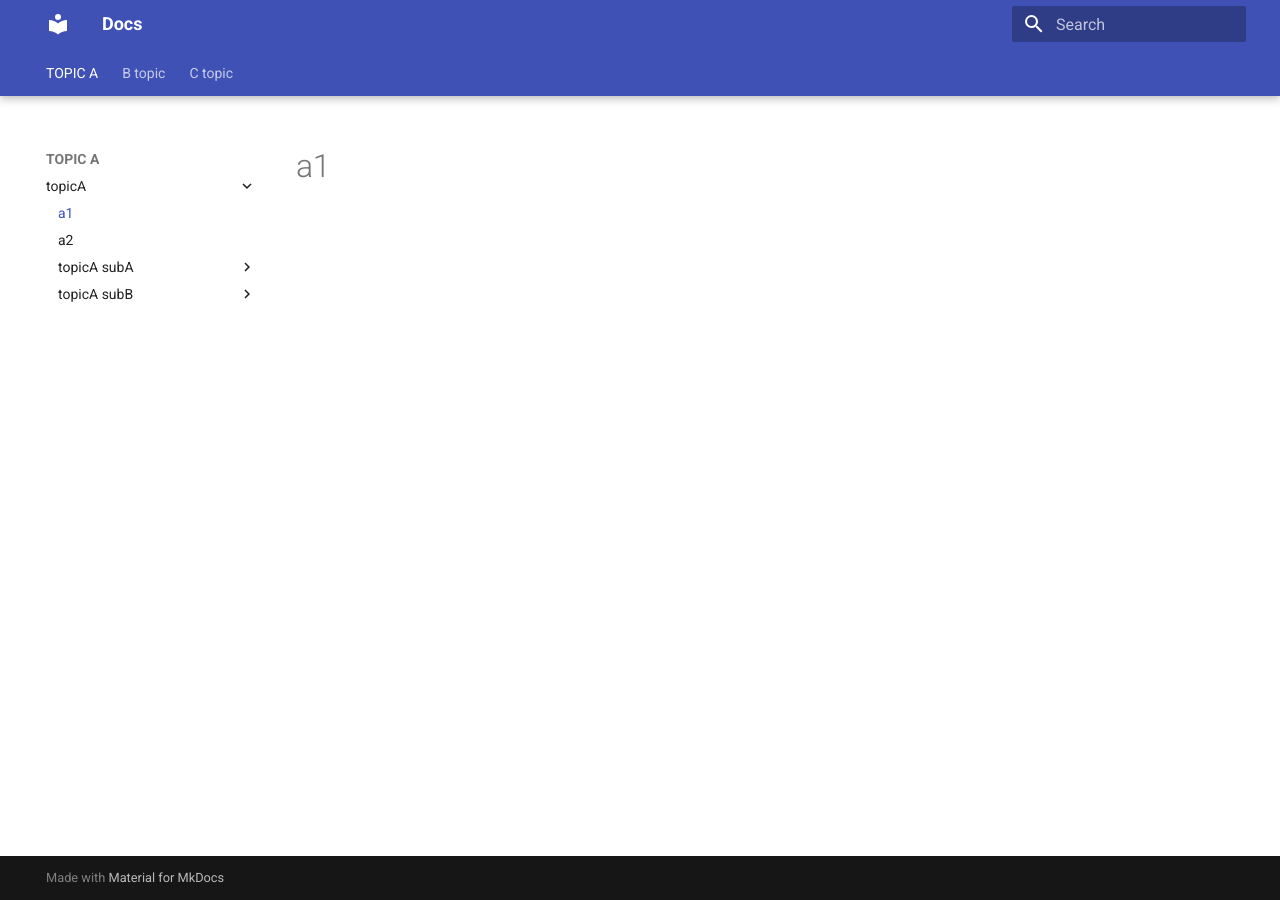
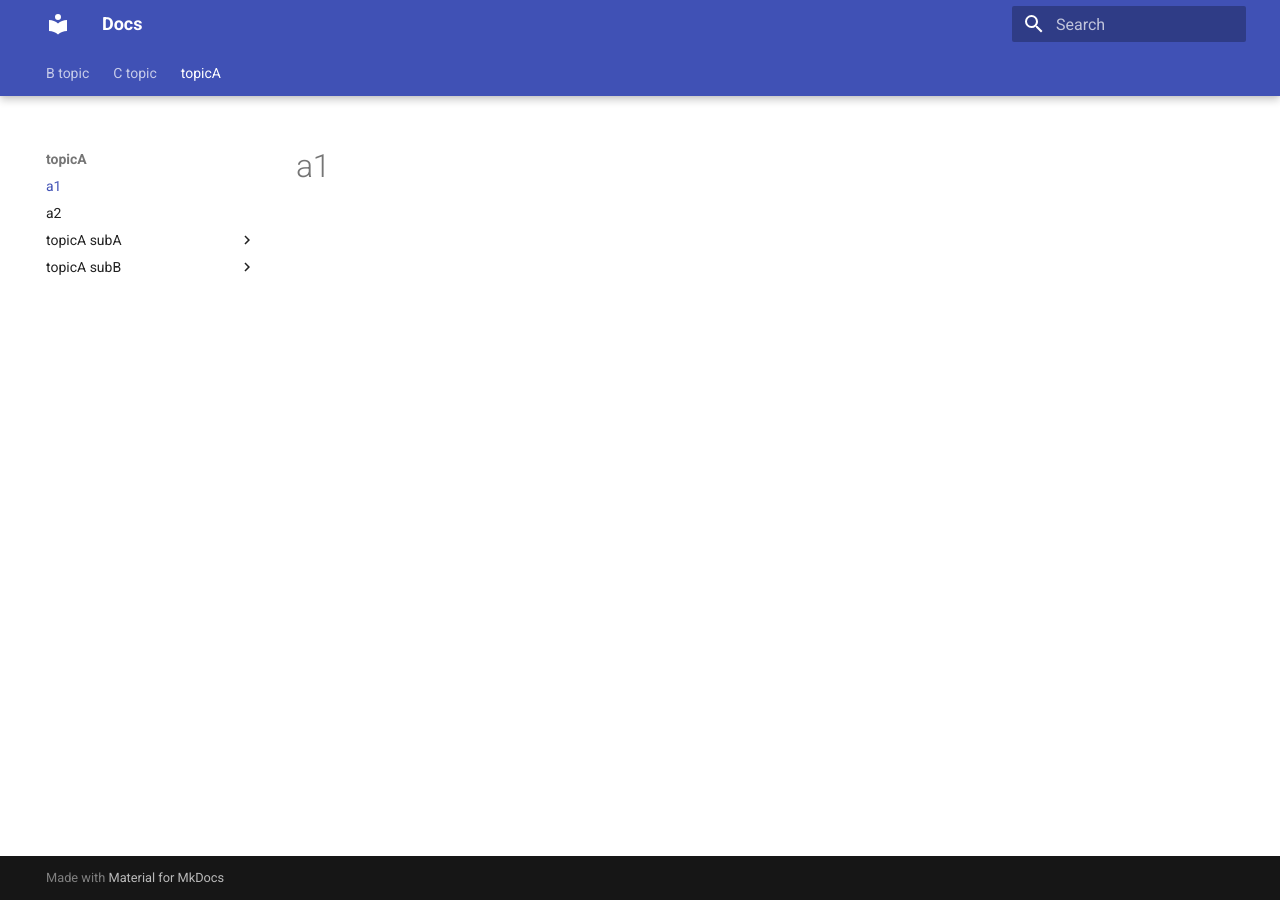
Before and after one commit to VladimirFokow/example_for_issue99, an MkDocs documentation site: the page built from docs/topicA/a1.md, in a window 1280 px wide. Built offline with MkDocs 1.6.1 and Material for MkDocs 9.7.7, drawn with Linux system fonts in a browser that asks for light colours; part of the change alters nothing that is shown.

Commit message:
show the default

```diff
--- a/mkdocs.yml
+++ b/mkdocs.yml
@@ -1,12 +1,16 @@
 site_name: Docs
 
-# This method produces the unnecessary "topicA" folder:
+# 0. Topic A isn't first in order. But it has all the desired sub-structure.
 nav:
-  - TOPIC A:
-    - ... | topicA/**
   - ...
 
-# # This method flattens all sub-folders:
+# # 1. This method produces the unnecessary "topicA" folder:
+# nav:
+#   - TOPIC A:
+#     - ... | topicA/**
+#   - ...
+
+# # 2. This method flattens all sub-folders:
 # nav:
 #   - TOPIC A:
 #     - ... | flat | topicA/**
```
